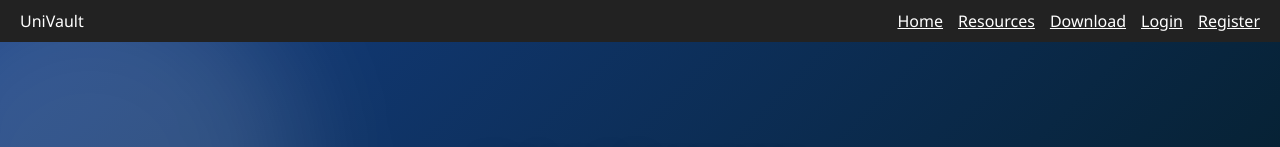
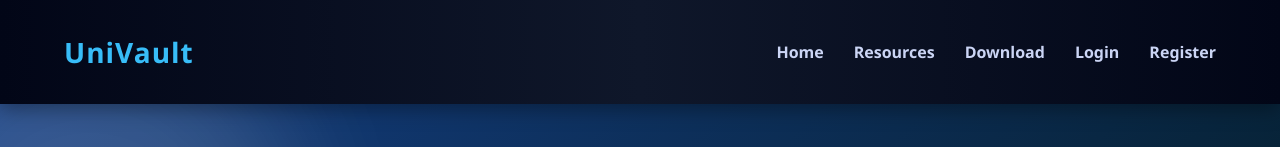
Before and after one commit to Samir-AlJaber/UniVault, a React (Vite) app in the folder client/: page /upload in a window 1280 px wide. Shown: the top 147 px of the page. Built offline with nearby package versions, Linux system fonts and the light colour scheme; no server answers.

Commit message:
updated backend and navbar

```diff
--- a/client/src/components/MessageOverlay.tsx
+++ b/client/src/components/MessageOverlay.tsx
@@ -3,7 +3,9 @@ type MessageOverlayProps = {
   title: string;
   message: string;
   buttonText?: string;
+  cancelText?: string;
   onClose: () => void;
+  onCancel?: () => void;
 };
 
 export default function MessageOverlay({
@@ -11,7 +13,9 @@ export default function MessageOverlay({
   title,
   message,
   buttonText = "OK",
+  cancelText = "Cancel",
   onClose,
+  onCancel,
 }: MessageOverlayProps) {
   if (!isOpen) return null;
 
@@ -20,9 +24,16 @@ export default function MessageOverlay({
       <div className="overlay-box">
         <h3>{title}</h3>
         <p>{message}</p>
-        <button className="overlay-btn" onClick={onClose}>
-          {buttonText}
-        </button>
+        <div className="overlay-buttons">
+          <button className="overlay-btn" onClick={onClose}>
+            {buttonText}
+          </button>
+          {onCancel && (
+            <button className="overlay-btn-cancel" onClick={onCancel}>
+              {cancelText}
+            </button>
+          )}
+        </div>
       </div>
     </div>
   );
--- a/client/src/components/Navbar.tsx
+++ b/client/src/components/Navbar.tsx
@@ -1,81 +1,70 @@
 import { Link } from "react-router-dom";
+import { useState, useEffect } from "react";
+import MessageOverlay from "./MessageOverlay";
+import "../styles/navbar.css";
 
 export default function Navbar() {
-  const user = JSON.parse(localStorage.getItem("user") || "null");
+  const [isLoggedIn, setIsLoggedIn] = useState(false);
+  const [showLogoutConfirm, setShowLogoutConfirm] = useState(false);
+
+  useEffect(() => {
+    const user = localStorage.getItem("user");
+    setIsLoggedIn(!!user);
+  }, []);
+
+  const handleLogoutClick = () => {
+    setShowLogoutConfirm(true);
+  };
+
+  const handleLogoutConfirm = () => {
+    localStorage.removeItem("user");
+    setIsLoggedIn(false);
+    setShowLogoutConfirm(false);
+    window.location.href = "/";
+  };
+
+  const handleLogoutCancel = () => {
+    setShowLogoutConfirm(false);
+  };
 
   return (
-    <nav
-      style={{
-        display: "flex",
-        justifyContent: "space-between",
-        padding: "10px 20px",
-        background: "#222",
-        color: "white"
-      }}
-    >
-      <div>
-        <Link to="/" style={{ color: "white", textDecoration: "none" }}>
-          UniVault
-        </Link>
+    <div className="navbar">
+
+      <div className="navbar-container">
+
+        <h1 className="logo">UniVault</h1>
+
+        <div className="nav-links">
+          <Link to="/">Home</Link>
+          <Link to="/resources">Resources</Link>
+          <Link to="/download">Download</Link>
+          {isLoggedIn ? (
+            <>
+              <Link to="/profile">Profile</Link>
+              <button onClick={handleLogoutClick} className="logout-btn">
+                Logout
+              </button>
+            </>
+          ) : (
+            <>
+              <Link to="/login">Login</Link>
+              <Link to="/register">Register</Link>
+            </>
+          )}
+        </div>
+
       </div>
 
-      <div>
-        <Link to="/" style={{ marginRight: "15px", color: "white" }}>
-          Home
-        </Link>
+      <MessageOverlay
+        isOpen={showLogoutConfirm}
+        title="Confirm Logout"
+        message="Are you sure you want to logout?"
+        buttonText="Yes, Logout"
+        cancelText="Cancel"
+        onClose={handleLogoutConfirm}
+        onCancel={handleLogoutCancel}
+      />
 
-        <Link to="/resources" style={{ marginRight: "15px", color: "white" }}>
-          Resources
-        </Link>
-
-        <Link to="/download" style={{ marginRight: "15px", color: "white" }}>
-          Download
-        </Link>
-
-        {/* ✅ Upload available for all logged-in users */}
-        {user && (
-          <Link to="/upload" style={{ marginRight: "15px", color: "white" }}>
-            Upload
-          </Link>
-        )}
-
-        {user && (
-          <Link to="/profile" style={{ marginRight: "15px", color: "white" }}>
-            Profile
-          </Link>
-        )}
-
-        {!user && (
-          <>
-            <Link to="/login" style={{ marginRight: "15px", color: "white" }}>
-              Login
-            </Link>
-
-            <Link to="/register" style={{ color: "white" }}>
-              Register
-            </Link>
-          </>
-        )}
-
-        {user && (
-          <button
-            onClick={() => {
-              localStorage.removeItem("user");
-              window.location.href = "/";
-            }}
-            style={{
-              background: "red",
-              color: "white",
-              border: "none",
-              padding: "5px 10px",
-              cursor: "pointer",
-              marginLeft: "15px"
-            }}
-          >
-            Logout
-          </button>
-        )}
-      </div>
-    </nav>
+    </div>
   );
 }
--- /dev/null
+++ b/client/src/styles/navbar.css
@@ -0,0 +1,104 @@
+.navbar {
+  width: 100%;
+  background: linear-gradient(90deg, #020617, #0f172a, #020617);
+  padding: 14px 0;
+  box-shadow: 0 4px 20px rgba(0,0,0,0.4);
+  position: sticky;
+  top: 0;
+  z-index: 1000;
+}
+
+.navbar-container {
+  width: 90%;
+  max-width: 1200px;
+  margin: auto;
+  display: flex;
+  justify-content: space-between;
+  align-items: center;
+}
+
+
+.logo {
+  font-size: 28px;
+  font-weight: 800;
+  color: #38bdf8;
+  letter-spacing: 1px;
+}
+
+
+.nav-links {
+  display: flex;
+  gap: 30px;
+}
+
+.nav-links a {
+  text-decoration: none;
+  color: #cbd5f5;
+  font-size: 16px;
+  font-weight: 600;
+  transition: 0.3s;
+  position: relative;
+}
+
+
+.nav-links a:hover {
+  color: white;
+}
+
+.nav-links a::after {
+  content: "";
+  position: absolute;
+  width: 0%;
+  height: 2px;
+  bottom: -4px;
+  left: 0;
+  background: #38bdf8;
+  transition: 0.3s;
+}
+
+.nav-links a:hover::after {
+  width: 100%;
+}
+
+
+.logout-btn {
+  background: none;
+  border: none;
+  color: #cbd5f5;
+  font-size: 16px;
+  font-weight: 600;
+  cursor: pointer;
+  transition: 0.3s;
+  position: relative;
+  padding: 0;
+}
+
+.logout-btn:hover {
+  color: white;
+}
+
+.logout-btn::after {
+  content: "";
+  position: absolute;
+  width: 0%;
+  height: 2px;
+  bottom: -4px;
+  left: 0;
+  background: #38bdf8;
+  transition: 0.3s;
+}
+
+.logout-btn:hover::after {
+  width: 100%;
+}
+
+
+@media (max-width: 768px) {
+  .nav-links {
+    gap: 15px;
+  }
+
+  .logo {
+    font-size: 22px;
+  }
+}
```
Also changed, not shown: 1 other file (tests, documents, lock files or other folders).
